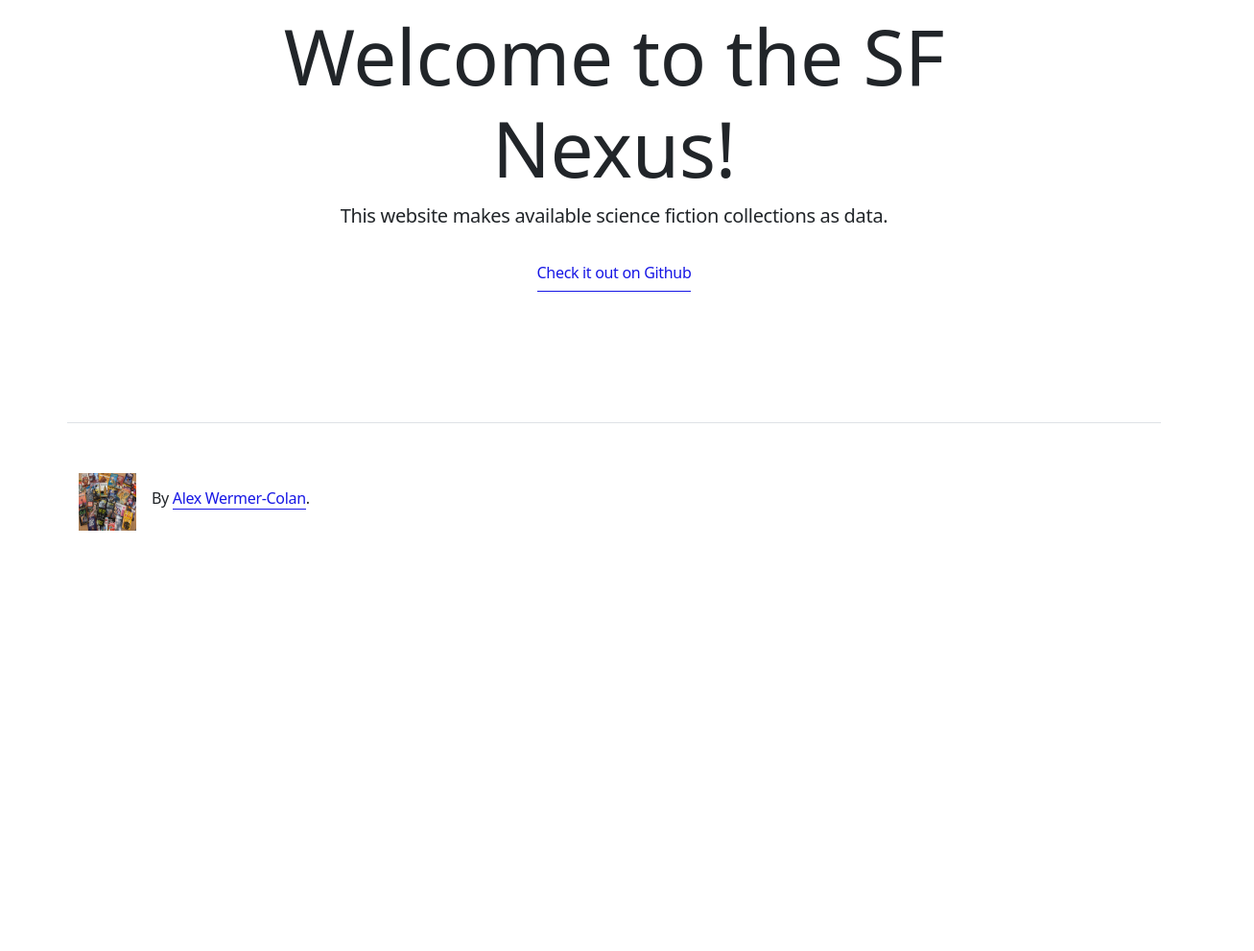
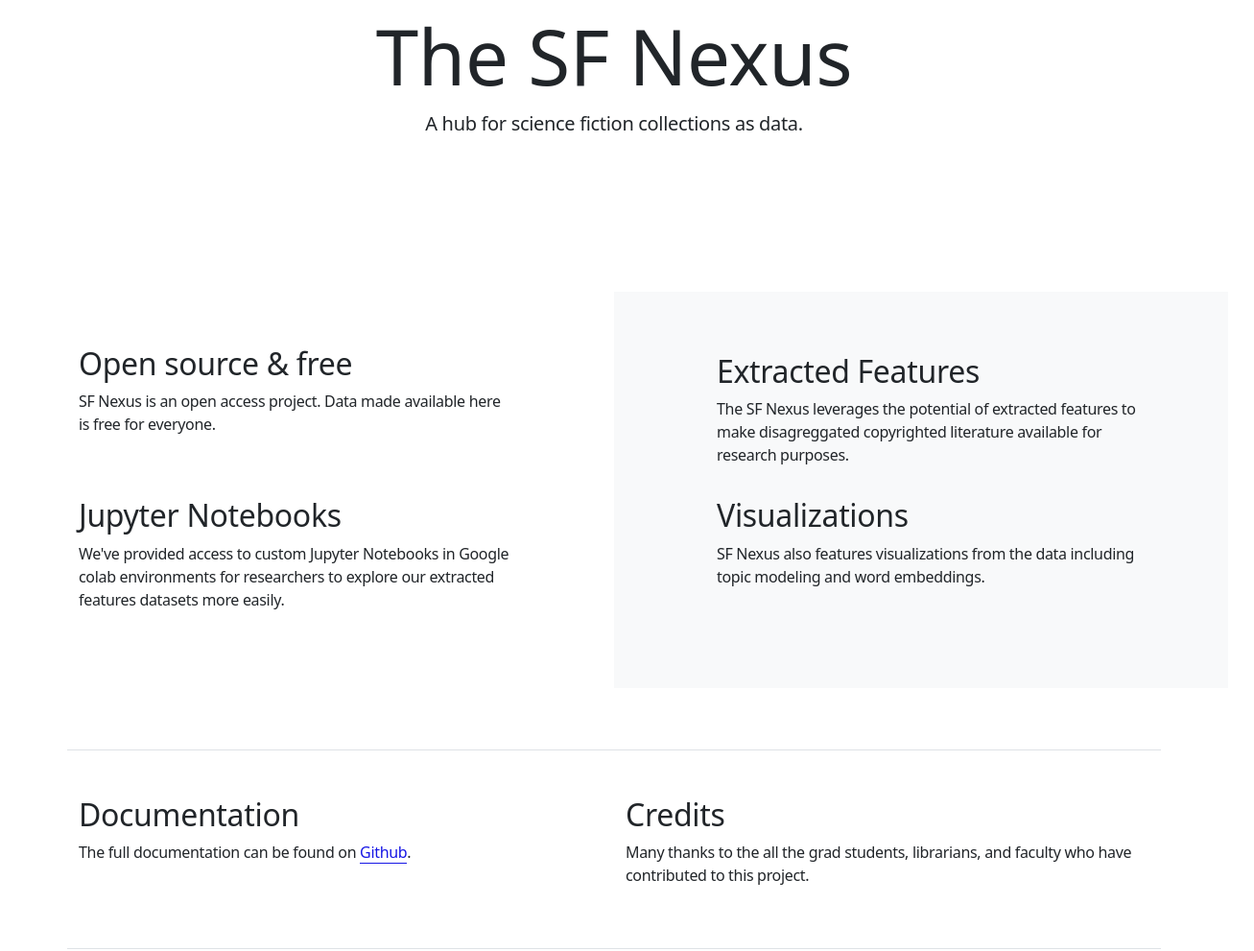
Before and after one commit to SF-Nexus/SF-Nexus.github.io, an Eleventy site: page src/index.njk in a window 1280 px wide. Shown: the part 236-1227 px from the top of the page at 96% size, 1307 px wide, since content can reach past the window. Before the commit the page ends 853 px from the top, so only its background shows below. Built offline with nearby package versions, Linux system fonts and the light colour scheme; Eleventy itself is replaced by a stand-in of ours; files that its build step writes are made by us from their sources.

Commit message:
improving homepage

```diff
--- a/src/index.njk
+++ b/src/index.njk
@@ -6,13 +6,49 @@
   <div class="row d-flex justify-content-center">
     <div class="col-12 col-lg-8 my-4 text-center">
       <h1 class="display-1">
-        Welcome to the
-        <strong>SF Nexus!</strong>
+        <strong>The SF Nexus</strong>
       </h1>
-      <p class="lead mb-4">This website makes available science fiction collections as data.</p>
-        <span class="position-absolute top-0 start-100 translate-middle badge rounded-pill bg-warning text-dark">v0.10.0<span class="visually-hidden">latest version</span></span></a>
-      <a class="link-fancy py-2" href="https://github.com/SF-Nexus">Check it out on Github
+      <p class="lead mb-4">A hub for science fiction collections as data.</p>
       </a>
     </div>
   </div>
 </div>
+
+
+<div class="wrapper position-relative my-vh-5 bg-light">
+  <div class="bg-white w-50 h-100 position-absolute d-none d-lg-block"></div>
+  <div class="container position-relative py-vh-4">
+    <div class="row justify-content-between d-flex align-items-stretch py-vh-2">
+      <div class="col-12 col-lg-5">
+        <h2 class="h2">Open source & free</h2>
+        <p>SF Nexus is an open access project. Data made available here is free for everyone.</p>
+      </div>
+      <div class="col-12 col-lg-5 py-vh-1">
+        <h2>Extracted Features</h2>
+        <p>The SF Nexus leverages the potential of extracted features to make disagreggated copyrighted literature available for research purposes.</p>
+      </div>
+      <div class="col-12 col-lg-5 py-vh-1">
+        <h2>Jupyter Notebooks</h2>
+        <p>We've provided access to custom Jupyter Notebooks in Google colab environments for researchers to explore our extracted features datasets more easily.</p>
+      </div>
+      <div class="col-12 col-lg-5 py-vh-1">
+        <h2>Visualizations</h2>
+        <p>SF Nexus also features visualizations from the data including topic modeling and word embeddings.</p>
+      </div>
+    </div>
+  </div>
+</div>
+
+<div class="container">
+  <div class="row py-5 border-top">
+    <div class="col-12 col-lg-6 border-right">
+      <h2>Documentation</h2>
+      <p>The full documentation can be found on
+        <a href="https://github.com/SF-Nexus" class="link-fancy" target="_blank" rel="noopener">Github</a>.</p>
+    </div>
+    <div class="col-12 col-lg-6 pl-4">
+      <h2>Credits</h2>
+      <p>Many thanks to the all the grad students, librarians, and faculty who have contributed to this project.</p>
+    </div>
+  </div>
+</div>
```
Also changed, not shown: src/img/background.jpg (added), 1 other file.
